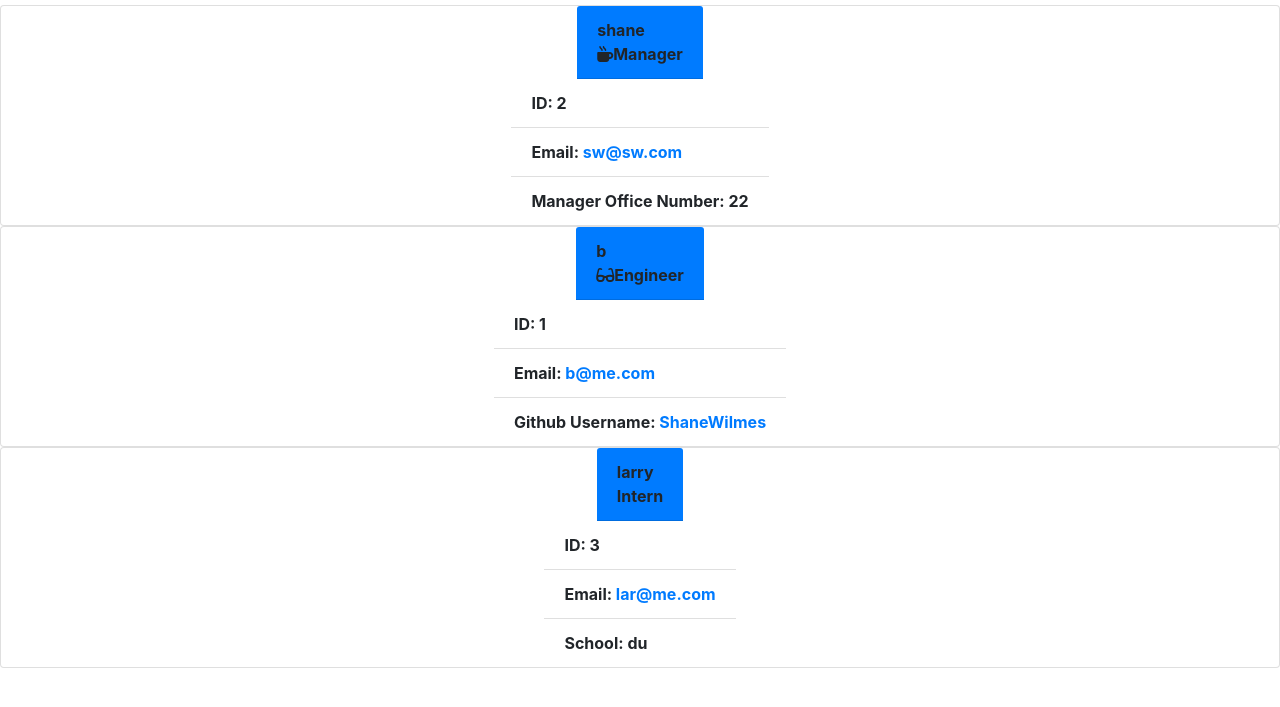
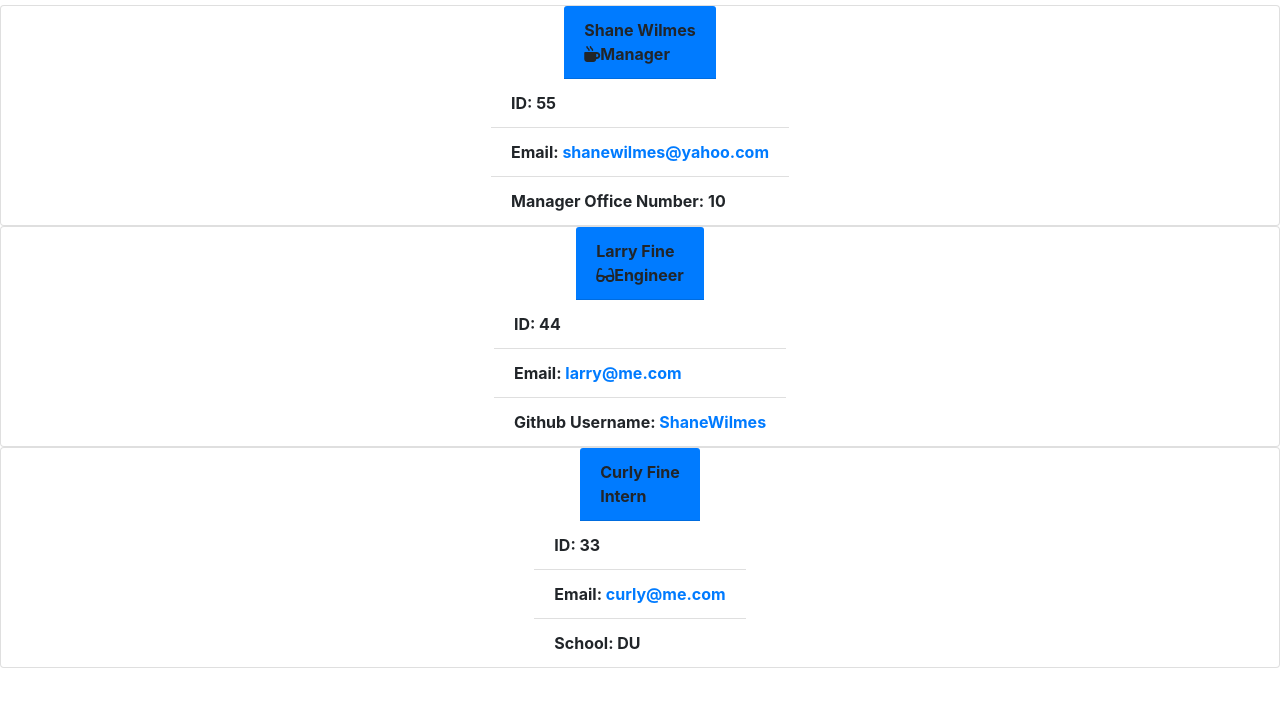
Before and after one commit to ShaneWilmes/Profile-Generator-, a website: page output/blankSlate.html in a window 1280 px wide. Shown: the part 51-758 px from the top of the page. Drawn offline with nearby package versions, Linux system fonts and the light colour scheme; some icons are missing.

Commit message:
final changes

```diff
--- a/output/blankSlate.html
+++ b/output/blankSlate.html
@@ -19,34 +19,34 @@
     <main>
     <div class="card align-items-center bg font-weight-bold" style="width: 100%;">
                 <div class="card-header bg-primary">
-               shane <br/>
+               Shane Wilmes <br/>
                <i class="fas fa-mug-hot"></i>Manager</div>
                <ul class="list-group list-group-flush">
-                <li class="list-group-item">ID: 2</li>
-                <li class="list-group-item">Email: <span id="email"><a href="mailto:sw@sw.com">sw@sw.com</a></span></li>
-                <li class="list-group-item">Manager Office Number: 22 </li>
+                <li class="list-group-item">ID: 55</li>
+                <li class="list-group-item">Email: <span id="email"><a href="mailto:shanewilmes@yahoo.com">shanewilmes@yahoo.com</a></span></li>
+                <li class="list-group-item">Manager Office Number: 10 </li>
                 </ul>
             </div>
 
     <div class="card align-items-center bg font-weight-bold" style="width: 100%;">
                 <div class="card-header bg-primary">
-               b <br/>
+               Larry Fine <br/>
                <i class="fas fa-glasses"></i>Engineer</div>
            <ul class="list-group list-group-flush">
-            <li class="list-group-item">ID: 1</li>
-            <li class="list-group-item">Email: <span id="email"><a href="mailto:b@me.com">b@me.com</a></span></li>
+            <li class="list-group-item">ID: 44</li>
+            <li class="list-group-item">Email: <span id="email"><a href="mailto:larry@me.com">larry@me.com</a></span></li>
             <li class="list-group-item">Github Username: <a target="_blank" href="https://github.com/ShaneWilmes">ShaneWilmes</a></li>
             </ul>
             </div>
 
     <div class="card align-items-center bg font-weight-bold" style="width: 100%;">
                 <div class="card-header bg-primary">
-               larry <br/>
+               Curly Fine <br/>
                <i class="fas fa-user-gr"></i>Intern</div>
                <ul class="list-group list-group-flush">
-               <li class="list-group-item">ID: 3</li>
-                <li class="list-group-item">Email: <span id="email"><a href="mailto:lar@me.com">lar@me.com</a></span></li>
-                <li class="list-group-item">School: du
+               <li class="list-group-item">ID: 33</li>
+                <li class="list-group-item">Email: <span id="email"><a href="mailto:curly@me.com">curly@me.com</a></span></li>
+                <li class="list-group-item">School: DU
                 </ul>
             </div>
              </main>
```
Also changed, not shown: README.md.
